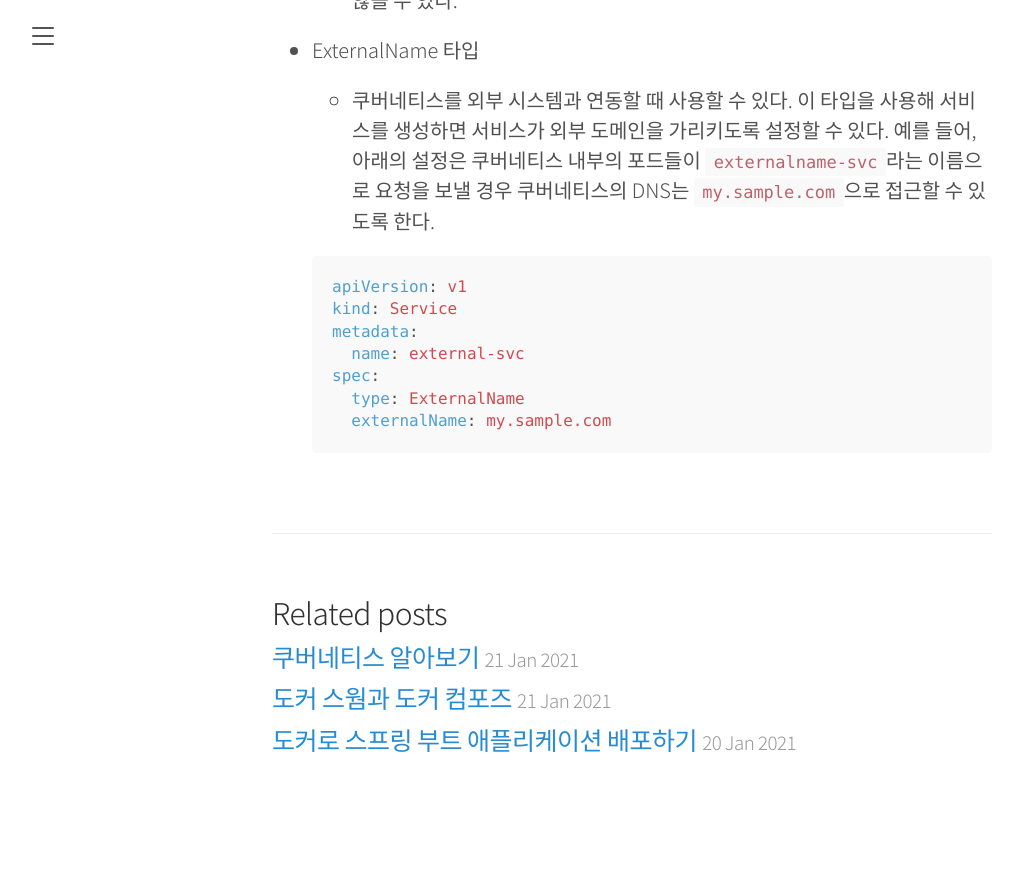
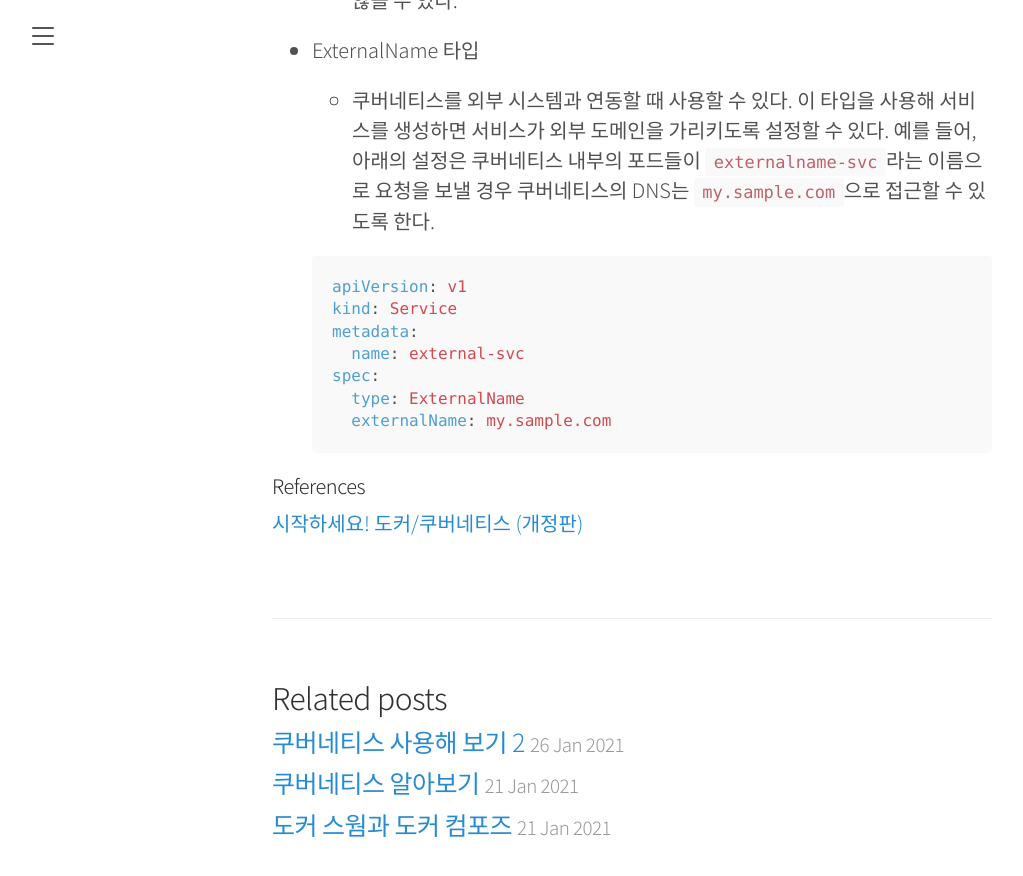
Before and after one commit to ssseungzz/ssseungzz.github.io, a Jekyll site: the page built from _posts/2021-01-22-K8S-Day-2.md, in a window 1280 px wide and 900 px high, scrolled down 16128 px. Shown: the top 876 px of the window, without its empty margins (8-1031 px from the left). Built offline with Jekyll 4.4.1, drawn with Linux system fonts in a browser that asks for light colours; our own code applies the rules of GitHub Pages for plain Markdown files; before the commit the page ends 16943 px from its top, so only the background shows below that; part of the change alters nothing that is shown.

Commit message:
2021-01-26 쿠버네티스 포스팅 추가 및 기존 포스트 수정

````diff
--- a/_posts/2021-01-22-K8S-Day-2.md
+++ b/_posts/2021-01-22-K8S-Day-2.md
@@ -1,5 +1,5 @@
 ---
-layouy: post
+layout: post
 title: 쿠버네티스 사용해 보기
 categories: infra
 ---
@@ -344,6 +344,7 @@ spec:
     > 쿠버네티스에서 주석은 리소스의 추가적인 정보를 나타내기 위한 키-값으로 이루어져 있다. 그렇지만 리소스의 종류에 따라 특정 용도로 사용할 수 있게 쿠버네티스에서 미리 정의한 몇 가지 주석이 있다.
 
   * LoadBalancer 타입의 서비스를 사용하면 외부로부터 들어온 요청은 각 노드 중 하나로 보내지며, 그 노드에서 다시 포드 중 하나로 전달된다. 이는 NodePort 타입도 마찬가지이다. 그런데 특정 노드로 들어온 요청을 거기에서 처리할 수 있음에도 불구하고 굳이 또 다른 노드로 보내는 것은 비효율적일 수 있다.
+
     * 요청 전달 매커니즘은 서비스의 속성 중 `externalTrafficPolicy` 항목에 정의돼 있다. 기본 설정인 Cluster는 클러스터의 모든 노드에 랜덤한 포트를 개방하는 방식이다. 이를 `Local`로 설정하면 포드가 생성된 노드에서만 포드로 접근할 수 있으며, 로컬 노드에 위치한 포드 중 하나로 요청이 전달된다.
 
   ```yaml
@@ -378,3 +379,10 @@ spec:
     type: ExternalName
     externalName: my.sample.com
   ```
+
+
+
+
+##### References
+
+[시작하세요! 도커/쿠버네티스 (개정판)](https://wikibook.co.kr/docker-kube-rev/)
--- /dev/null
+++ b/_posts/2021-01-26-K8S-Day-3.md
@@ -0,0 +1,403 @@
+---
+layout: post
+title: 쿠버네티스 사용해 보기 2
+categories: infra
+---
+
+### K8S Day 3 - 쿠버네티스 사용해 보기 2
+
+* 효율적으로 애플리케이션을 관리하기 위해 자주 사용되는 네임스페이스(`Namespace`), 컨피그맵(`ConfigMap`), 시크릿(`Secret`) 등을 알아보기
+
+###### 네임스페이스(Namespace)에 대해 알아보기
+
+* 네임 스페이스는 왜 사용할까?
+  * 용도에 따라 컨테이너와 그에 관련된 리소스들을 구분지어 관리하기 위해 사용한다고 할 수 있다.  네임스페이스는 포드, 레플리카셋, 디플로이먼트, 서비스 등과 같은 쿠버네티스 리소스들이 묶여 있는 하나의 가상 공간 또는 그룹이다.
+
+* 네임스페이스를 생성하지 않았더라도 기본적으로 3개의 네임스페이스가 존재한다. (`kubectl get [namespace | ns]`로 확인 가능) 네임스페이스는 논리적인 리소스 공간이기 때문에 각 네임스페이스에는 포드, 레플리카셋, 서비스와 같은 리소스가 따로 존재한다.
+
+* `default` 네임스페이스는 쿠버네티스를 설치하면 자동으로 사용하도록 설정되는 네임스페이스이다. `kube-system` 네임스페이스는 쿠버네티스 클러스터 구성에 필수적인 컴포넌트들과 설정값 등이 존재하는 네임스페이스이다.
+
+  * 네임스페이스는 쿠버네티스의 리소스를 논리적으로 묶을 수 있는 가상 클러스터처럼 사용할 수 있다. 대부분의 경우 네임스페이스는 모니터링, 로드 밸런싱 인그레스 등의 특정 목적을 위한 용도이다.
+  * 네임스페이스의 리소스들은 논리적으로만 구분된 것일 뿐 물리적으로 격리된 것은 아니다.
+
+* 네임스페이스와 라벨의 차이점은 뭘까?
+
+  * 네임스페이스는 라벨보다 더욱 넓은 용도로 사용할 수 있다.
+
+  > 리눅스 네임스페이스와 헷갈리지 않도록 주의하자. 리눅스 네임스페이스는 컨테이너의 격리된 공간을 생성하기 위해 리눅스 커널의 자체 기능을 활용하는 것이며, 일반적으로 네트워크나 마운트, 프로세스 네임스페이스 등을 의미한다. 쿠버네티스에서의 네임스페이스 오브젝트는 리눅스 네임스페이스와는 다르다.
+
+* 어떻게 사용할까?
+
+  * YAML 파일에 정의해 생성할 수 있다.
+
+  ```yaml
+  apiVersion: v1
+  kind: Namespace
+  metadata:
+    name: production
+  ```
+
+  * 특정 네임스페이스에 리소스를 생성하는 방법은 매우 간단하다. YAML 파일의 `metadata.namespace` 항목에 네임스페이스명을 적어 주면 된다.
+
+    > 하나의 파일에 `---` 를 명시해서 여러 개의 리소스를 정의할 수 있다.
+
+* 네임스페이스의 서비스에 접근
+
+  * 쿠버네티스 클러스터 내부에서는 서비스 이름을 통해 포드에 접근할 수 있다. 이는 정확히 말하면 같은 네임스페이스 내의 서비스에 접근할 때에는 서비스 이름만으로 접근할 수 있다는 의미이다.
+  * 다른 네임스페이스의 서비스에 접근하기 위해서는 `<서비스 이름>.<네임스페이스 이름>.svc` 처럼 서비스 이름 뒤에 네임스페이스 이름을 붙이면 된다.
+
+* 삭제는 다른 리소스들과 동일한 명령어를 사용한다. 네임스페이스에 존재하는 모든 리소스가 함께 삭제되므로 주의해야 한다.
+
+* 네임스페이스에 종속되는 쿠버네티스 오브젝트에는 포드, 서비스, 레플리카셋, 디플로이먼트 등이 있다. 하지만 모든 리소스가 네임스페이스에 의해 분리되는 것은 아니다. `kubectl api-resources --namespace=true`로 네임스페이스에 종속되는 쿠버네티스 오브젝트를 확인할 수 있다.
+
+###### 컨피그맵(ConfigMap), 시크릿(Secret)에 대해 알아보기
+
+* 쿠버네티스는 YAML 파일과 설정값을 분리할 수 있는 컨피그맵(`ConfigMap`)과 시크릿(`Secret`)이라는 오브젝트를 제공한다. 컨피그맵에는 설정값을, 시크릿에는 노출되어서는 안 되는 비밀값을 저장할 수 있다. 컨피그맵이나 시크릿을 사용할 때와 그렇지 않을 때의 차이는 뭘까?
+
+  * 포드의 YAML 파일에 환경 변수를 각각 정의해 사용한다면 여러 개의 파일이 존재할 수 있지만 컨피그맵을 사용하면 1개의 포드 YAML 파일을 사용하되 환경에 따라 다른 컨피그맵을 생성해 사용할 수 있다.
+
+* 컨피그맵은 어떻게 사용할까?
+
+  * 네임스페이스에 속하기 때문에 네임스페이스별로 컨피그맵이 존재한다. YAML 파일을 이용해 컨피그맵을 생성할 수도 있고, `kubectl create configmap` 명령어를 사용해서 생성할 수도 있다. 아래의 예는 `--from-literal` 이라는 옵션을 사용해서 `LOG_LEVEL` 의 키 값이 `DEBUG`인 컨피그맵을 생성한다.
+
+    ```bash
+    kubectl create configmap log-level-configmap --from-literal LOG_LEVEL=DEBUG
+    ```
+
+    * `--from-literal` 옵션을 여러 번 사용해서 여러 개의 키-값을 컨피그맵에서 사용하도록 설정할 수 있다.
+    * 컨피그맵을 생성하고 나서는 컨피그맵의 값을 포드로 가져온다. 생성된 컨피그맵을 포드에서 사용하려면 디플로이먼트 등의 YAML 파일에서 포드 템플릿 항목에 컨피그맵을 사용하도록 정의한다.
+
+  * 컨피그맵을 포드에서 사용하는 방법은 크게 두 가지가 있다. 애플리케이션이 소스코드 내부에서 어떻게 설정값을 읽는지에 따라 적절한 방법을 선택한다.
+
+    * 컨피그맵의 값을 컨테이너의 환경 변수로 사용: 컨피그맵의 값을 포드의 컨테이너 환경 변수로 가져온다. 컨피그맵에 저장된 키-값 데이터가 컨테이너의 환경 변수의 키 값으로서 그대로 사용되기 때문에 셸에서 값을 확인할 수도 있다. 애플리케이션이 시스템 환경 변수로부터 설정값을 가져온다면 이 방식을 사용하는 것이 좋다.
+    * 컨피그맵의 값을 포드 내부의 파일로 마운트해 사용: 컨피그맵의 값을 포드 컨테이너 내부의 특정 파일로 마운트한다. 파일이 위치할 경로는 별도로 설정할 수 있다. 애플리케이션이 설정 파일을 통해 설정값을 읽는다면 이 방법을 사용하는 게 좋다.
+
+  * 컨피그맵의 데이터를 컨테이너의 환경 변수로 가져오기
+
+    ```yaml
+    apiVersion: v1
+    kind: Pod
+    metadata:
+      name: container-env-ex
+    spec:
+      containers:
+       - name: my-container
+         image: busybox
+         args: ['tail', '-f', '/dev/null']
+         envFrom:
+         - configMapRef:
+             name: log-level-configmap
+         - configMapRef:
+             name: start-k8s
+    ```
+
+    * `envFrom` 항목은 하나의 컨피그맵에 여러 개의 키-값 쌍이 존재하더라도 모두 환경 변수로 가져오도록 설정한다.
+
+    ```yaml
+    ...
+    	env:
+    	- name: ENV_KEYNAME_1
+    	  valueFrom:
+    	    configMapKeyRef:
+    	      name: log-level-configmap
+    	      key: LOG_LEVEL
+    	- name: ENV_KEYNAME_2
+    	  valueFrom:
+    	    configMapKeyRef:
+    	      name: start-k8s
+    	      key: k8s
+    ```
+
+    * `name`: 포드의 컨테이너에서 새롭게 설정될 환경 변수의 이름이다.
+    * `configMapKeyRef.name`: 어떠한 컨피그맵으로부터 값을 가져올 것인지 입력한다.
+    * `configMapKeyRef.key`: 해당 컨피그맵의 키-값 데이터 중 어떠한 키의 값을 가져올 것인지 명시한ㄷ.
+    * `envFrom`: 컨피그맵에 존재하는 모든 키-값 쌍을 가져온다.
+    * `valueFrom` & `configMapKeyRef`: 컨피그맵에 존재하는 키-값 쌍 중에서 원하는 데이터만 선택적으로 가져온다.
+
+  * 컨피그맵의 내용을 파일로 포드 내부에 마운트하기
+
+    ```yaml
+    apiVersion: v1
+    kind: Pod
+    metadata:
+      name: configmap-volume-pod
+    spec:
+      containers:
+       - name: my-container
+         image: busybox
+         args: ['tail', '-f', '/dev/null']
+         volumeMounts:
+         - name: configmap-volume
+           mountPath: /etc/config
+      volumes:
+        - name: configmap-volume
+          configMap:
+            name: start-k8s
+    ```
+
+    * `spec.volumes`: YAML 파일에서 사용할 볼륨의 목록을 정의한다. 여기서 정의한 항목은 `spec.containers` 항목에서 참조해 사용하고 있다.
+    * `spec.containers.volumeMounts`: `volumes` 항목에서 정의된 볼륨을 컨테이너 내부의 어떤 디렉터리에 마운트할 것인지 명시한다.
+    * 원하는 키-값 데이터만 선택해서 포드에 파일로 가져올 수도 있다.
+
+    ```yaml
+    ...
+         volumeMounts:
+         - name: configmap-volume
+           mountPath: /etc/config
+      volumes:
+        - name: configmap-volume
+          configMap:
+            name: start-k8s
+            items:
+            - key: k8s
+              path: k8s_fullname
+    ```
+
+    * `items`: 컨피그맵에서 가져올 키-값의 목록을 의미한다.
+    * `path`: 최종적으로 디렉터리에 위치할 파일의 이름을 입력한다.
+
+  * 파일로부터 컨피그맵 생성하기: `kubectl create <컨피그맵 이름> --from-file <파일 이름>`으로 가능하다. 별도의 키를 지정하지 않으면 파일 이름이 키로, 내용이 값으로 저장된다.
+
+    * `--from-env-file` 옵션으로 여러 개의 키-값 형태의 내용으로 구성된 설정 파일을 한꺼번에 컨피그맵으로 가져올 수 있다.
+
+  * YAML 파일로 컨피그맵 정의하기
+
+    * `kubectl create` 명령어에서 `--dry-run`과 `-o yaml` 옵션을 사용하면 컨피그맵을 생성하지 않은 채로 YAML 파일의 내용을 출력할 수 있는데, 출력된 내용을 YAML 파일로 사용하면 컨피그맵도 YAML 파일로 배포해 사용할 수 있다. 길어지면 `kustomize` 기능을 사용해 편하게 컨피그맵을 생성할 수 있다.
+
+* 시크릿은 어떻게 사용할까?
+
+  * 시크릿은 SSH 키, 비밀번호와 같이 민감한 정보를 저장하기 위한 용도로 사용되고 네임스페이스에 종속되는 쿠버네티스 오브젝트이다. 사용 방법은 컨피그맵과 비슷하다.
+
+  * 시크릿 생성해 보기
+
+    * `kubectl create secret generic my-password --from-literal password=1q2w3e4r`
+    * 컨피그맵처럼 다른 옵션을 사용하는 것도 가능하다. 시크릿에서는 값을 저장할 때 쿠버네티스가 기본적으로 base64로 값을 인코딩한다. 따라서 YAML 파일로부터 시크릿을 생성할 때도 데이터의 값에 base64로 인코딩된 문자열을 사용해야 한다.
+    * 생성된 시크릿은 컨피그맵과 비슷하게 사용할 수 있다. 시크릿의 키-값 데이터를 포드의 환경 변수로 설정할 수도 있고, 특정 경로의 파일로 포드 내에 마운트할 수 있다.
+
+    ```yaml
+    apiVersion: v1
+    kind: Pod
+    metadata:
+      name: secret-env-example
+    spec:
+      containers:
+      - name: my-container
+        image: busybox
+        args: ['tail', '-f', '/dev/null']
+        envFrom:
+        - secretRef:
+            name: my-password
+    ```
+
+    * 시크릿을 생성할 때 YAML 파일에 base64로 인코딩한 값을 입력했더라도 시크릿을 포드의 환경 변수나 볼륨 파일로서 가져오면 base64로 디코딩된 원래의 값을 사용하게 된다.
+
+  * 시크릿은 컨피그맵과 달리 데이터의 사용 목적에 따라 몇 가지 종류로 나뉜다.
+
+    * `Opaque`: 별도로 시크릿의 종류를 명시하지 않으면 자동으로 설정되는 타입이다. 시크릿 생성 시 `generic`으로 명했던 것이다.
+
+    * `docker-registry`: 사설 레지스트리, 도커 허브, GCR(구글), ECR(AWS) 등의 클라우드 레지스트리를 사용하고 있다면 로그인 등과 같은 인증 절차가 필요하다. 쿠버네티스에서는 레지스트리의 인증 정보를 저장하는 별도의 시크릿을 생성해 사용한다.
+
+      * `docker login` 명령어로 로그인에 성공했을 때 도커 엔진이 자동으로 생성하는 `~/.docker/config.json` 파일을 사용하는 방법이 있다. 이 파일에는 인증을 위한 정보다 담겨 있기 때문에 이를 그대로 시크릿으로 가져오면 된다.
+
+        * `kubectl create secret generic registry-auth --from-file=.dockerconfigjson=/root/.docker/config.json --type=kubernetes.io/dockerconfigjson`
+
+      * 또는 시크릿을 생성하는 명령어에서 직접 로그인 이증 정보를 명시할 수 있다.
+
+        * `kubectl create secret docker-registry registry-auth-by-cmd --docker-username=username --docker-password=password`
+
+        * 도커 허브 외 다른 레지스트리를 사용하려면 `--docker-server` 옵션에 해당 서비스의 주소 또는 도메인 이름을 입력하면 된다.
+
+      * `kubernetes.io/dockerconfigjson` 타입으로 시크릿이 생성된다. 이 시크릿은 디플로이먼트가 포드 등에서 사설 레지스트리로부터 이미지를 받아올 때 사용할 수 있다. YAML 파일에서 `imagePullSecret` 항목을 정의한다.
+
+    * `tls`: TLS 키를 저장할 수 있는 타입이다. 시크릿은 TLS 연결에 사용되는 공개키, 비밀키 등을 쿠버네티스에 자체적으로 저장할 수 있도록 이 타입을 지원한다. 보안 연결에 사용되는 키 페어가 미리 준비돼 있다면 `kubectl create secret tls` 명령어로 쉽게 생성할 수 있다. `--cert`와 `--key` 옵션을 사용해 인증서와 키를 직접 명시해 준다.
+
+* 좀 더 쉽게 컨피그맵과 시크릿 리소스 배포하기
+
+  * YAML 파일 내용을 저장하는 경우 YAML 파일과 데이터가 분리되지 않아 관리가 어려우며 가독성이 좋지 않을 수 있다.
+  * 시크릿이나 컨피그맵을 배포하기 위해 YAML 파일을 작성할 때 데이터를 YAML 파일로부터 분리할 수 있는 `kustomize` 기능을 사용할 수 있다. `kubectl` 명령어 1.14 버전부터 사용할 수 있다.
+
+  ```yaml
+  secretGenerator:
+  - name: kustomize-secret
+    type: kubernetes.io/tls
+    files:
+    - tls.crt=cert.crt
+    - tls.key=cert.key
+  ```
+
+  * 위 파일을 작성 후 `kubectl kustomize` 명령어를 사용하면 이 파일로부터 시크릿을 생성한다. 시크릿이 아니라 컨피그맵을 생성하고 싶다면 `secretGenerator` 대신 `configmapGenerator`를 사용한다. 단, 컨피그맵은 타입이 존재하지 않는다.
+
+* 애플리케이션의 설정값은 컨피그맵이나 시크릿의 값을 수정해서 변경할 수 있다.
+
+  * 환경 변수로 포드 내부에 설정값을 제공하는 경우 컨피그맵이나 시크릿의 값을 변경해도 자동으로 재설정되지 않는다.
+  * 파일로 내부에 마운트된 설정 파일은 컨피그맵이나 시크릿을 변경하면 파일의 내용도 자동으로 갱신된다. 포드 내부의 프로세스가 이를 다시 로드하게 하려면 별도의 로직을 직접 구현해야 한다.
+    * 변경된 파일을 다시 읽어 들이도록 컨테이너의 프로세스에 별도의 시그널을 보내는 사이드카 컨테이너를 포드에 포함시키거나 애플리케이션의 소스코드 레벨에서 쿠버네티스의 API를 통해 컨피그맵이나 시크릿 데이터 변경에 대한 알림을 받은 뒤 자동으로 리로드하는 로직 등이 있을 수 있다.
+
+###### 실습: 간단한 스프링 부트 서비스(+ MySQL) 배포해 보기
+
+* 이전에 도커 컴포즈로 배포해 보았던 스프링 부트 서비스를 쿠버네티스를 이용해 배포해 본다. `application.properties`는 아래와 같다.
+
+```
+# DDL 정의시 데이터베이스의 고유 기능을 사용합니다.
+# ex) 테이블 생성, 삭제 등
+spring.jpa.generate-ddl=true
+spring.jpa.hibernate.ddl-auto=update
+
+# MySQL 을 사용할 것.
+spring.jpa.database=mysql
+
+
+# MySQL 설정
+spring.datasource.url=jdbc:mysql://db:3306/sample?useSSL=false&characterEncoding=UTF-8&serverTimezone=UTC&allowPublicKeyRetrieval=true
+spring.datasource.username=root
+spring.datasource.password=1234qwer
+spring.datasource.driver-class-name=com.mysql.cj.jdbc.Driver
+
+# MySQL 상세 지정
+spring.jpa.database-platform=org.hibernate.dialect.MySQL5InnoDBDialect
+```
+
+* 먼저, `ConfigMap`으로 데이터베이스 설정을 저장한다.
+
+```yaml
+apiVersion: v1
+kind: ConfigMap
+metadata:
+  name: db-conf
+data:
+  host: db
+  name: sample
+```
+
+* `Secret`으로 데이터베이스 계정 정보를 저장한다. `password` 값은 `application.properties`에 사용된 값을 base64로 인코딩한 값이다.
+
+```yaml
+apiVersion: v1
+kind: Secret
+metadata:
+  name: db-root-credentials
+data:
+  password: MTIzNHF3ZXI=
+```
+
+* `Deployment`로 MySQL을 배포할 수 있도록 YAML 파일을 작성한다. 많은 부분이 도커를 이용했을 때와 유사하다. 데이터베이스는 외부로 열어 주어야 하는 것이 아니므로 서비스 타입을 따로 설정해 주지 않아 `ClusterIP`를 사용한다. 설정은 위에 작성한 `ConfigMap`과 `Secret`에서 가져온다.
+
+```yaml
+apiVersion: v1
+kind: Service
+metadata:
+  name: db
+  labels:
+    app: db
+    tier: database
+spec:
+  ports:
+    - port: 3306
+      targetPort: 3306
+  selector:
+    app: db
+    tier: database
+
+---
+
+apiVersion: apps/v1
+kind: Deployment
+metadata:
+  name: db
+  labels:
+    app: db
+    tier: database
+spec:
+  selector:
+    matchLabels:
+      app: db
+      tier: database
+  template:
+    metadata:
+      labels:
+        app: db
+        tier: database
+    spec:
+      containers:
+      - image: mysql
+        name: db
+        env:
+        - name: MYSQL_ROOT_PASSWORD
+          valueFrom:
+            secretKeyRef:
+              name: db-root-credentials
+              key: password
+        - name: MYSQL_DATABASE
+          valueFrom:
+            configMapKeyRef:
+              name: db-conf
+              key: name
+        ports:
+        - containerPort: 3306
+          name: db
+```
+
+*  마지막으로 스프링 부트를 배포하기 위한 YAML 파일을 작성한다. 역시 많은 부분이 동일하다. 마찬가지로 데이터베이스 관련 설정은 위에 작성한 것들을 가져온다. 외부에서 접근할 수 있도록 `LoadBalancer` 타입으로 서비스를 생성하도록 했다.
+
+```yaml
+apiVersion: v1
+kind: Service
+metadata:
+  name: urlshortener
+  labels:
+    name: urlshortener
+spec:
+  ports:
+    - name: urlshortener-port
+      port: 8080
+      targetPort: 8080
+      protocol: TCP
+  selector:
+    app: urlshortener
+  type: LoadBalancer
+
+---
+apiVersion: apps/v1
+kind: Deployment
+metadata:
+  name: urlshortener
+spec:
+  selector:
+    matchLabels:
+      app: urlshortener
+  replicas: 2
+  template:
+    metadata:
+      labels:
+        app: urlshortener
+    spec:
+      containers:
+        - name: urlshortener
+          image: ssseungzz7/test:0.1
+          ports:
+            - containerPort: 8080
+          env:
+          - name: DB_HOST
+            valueFrom:
+              configMapKeyRef:
+                name: db-conf
+                key: host
+          - name: DB_NAME
+            valueFrom:
+              configMapKeyRef:
+                name: db-conf
+                key: name
+
+```
+
+* 이제 `kubectl apply -f`를 통해 작성한 리소스들을 생성한다. 작성한 순서대로 생성해 주었다. `kubectl get service`로 스프링 부트 서비스의 외부 IP로 접속해서 애플리케이션이 동작하고 있음을 확인할 수 있었다.
+
+  * `kubectl logs -f <pod-name`>으로도 동작을 확인할 수 있다.
+
+  ![](https://user-images.githubusercontent.com/55083845/105853456-10feed00-6029-11eb-9062-c218b48bdad6.png)
+
+##### References
+
+[시작하세요! 도커/쿠버네티스 (개정판)](https://wikibook.co.kr/docker-kube-rev/)
+
+https://github.com/shameed1910/springboot-k8s-mysql
````
